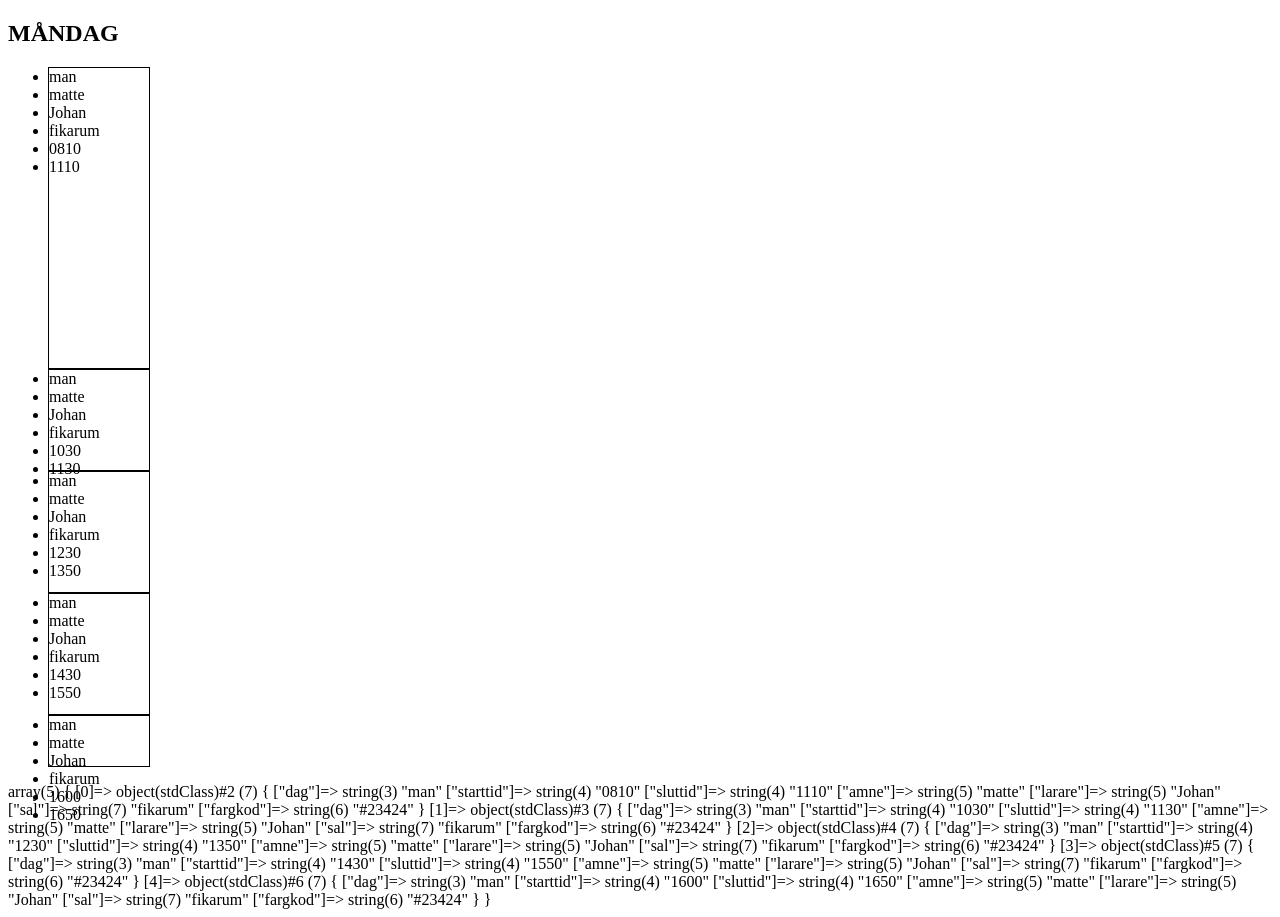
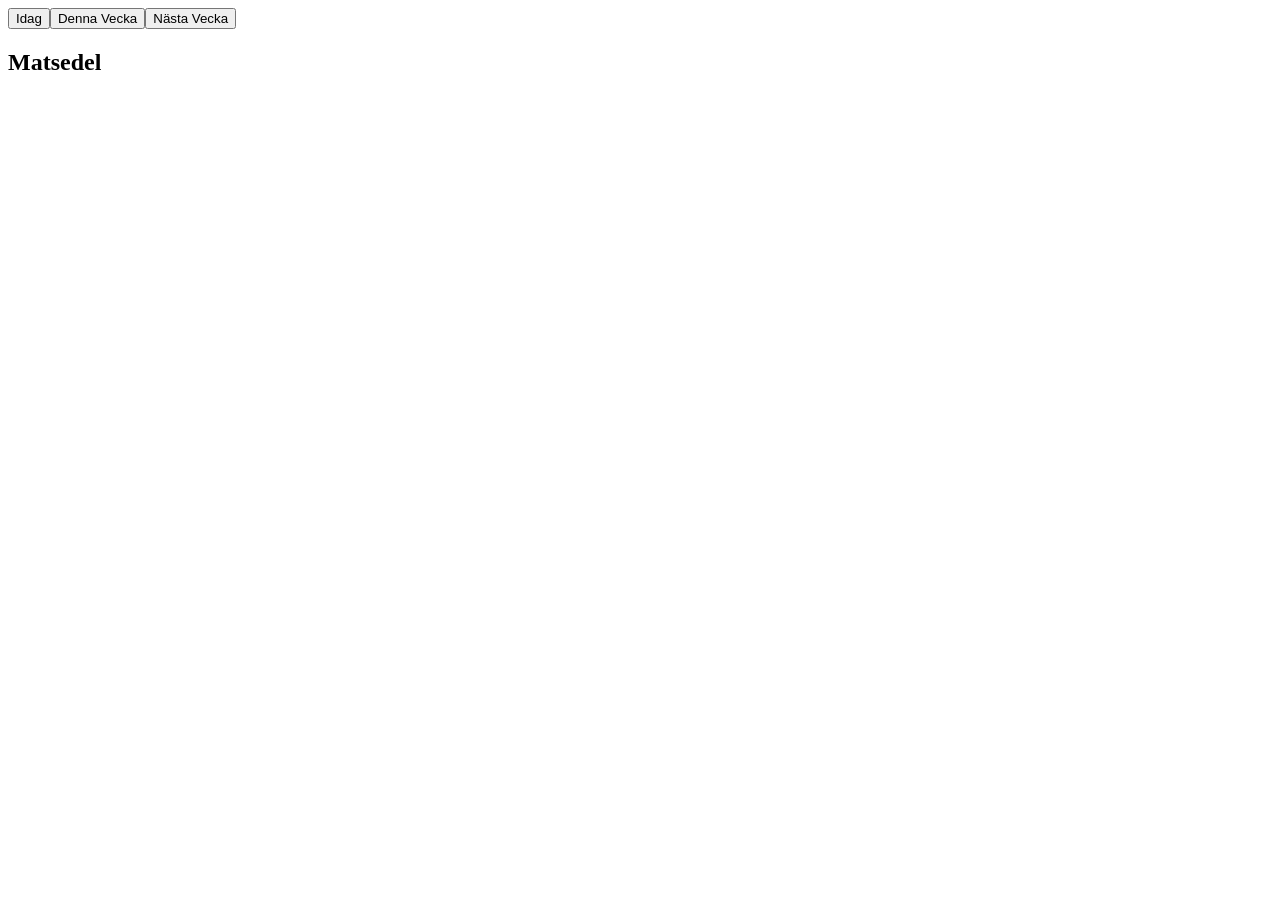
Before and after one commit to carekb684/berzan_app, a PHP site: page / in a window 1280 px wide. After the commit the page ends 70 px from the top, so only its background shows below. Run offline with PHP 8.4, Linux system fonts and the light colour scheme.

Commit message:
Första upggiften i php klar.

```diff
--- a/index.php
+++ b/index.php
@@ -1,45 +1,36 @@
-<!DOCTYPE html>
+<?php
+$schemaDag = array();
+        $schemaDag[] = array("dag" => "man", "datum" => "27/1", "mat" => "Järpar");
+        $schemaDag[] = array("dag" => "man", "datum" => "27/1", "mat" => "Järpar");
 
-<html>
-    <head>
-        <meta charset="UTF-8">
-        <title>schema</title>
-
-
-        <style>
-            .lektion{
-                border:solid thin black;
-                width:100px;
-            }
-
-        </style>
-    </head>
-    <body>
-        <?php
-        $schemaDag = array();
-        $schemaDag[] = array("dag" => "man", "starttid" => "0810", "sluttid" => "1110", "amne" => "matte",
-        "larare" => "Johan", "sal" => "fikarum", "fargkod" => "#23424");
-        $schemaDag[] = array("dag" => "man", "starttid" => "1030", "sluttid" => "1130", "amne" => "matte",
-        "larare" => "Johan", "sal" => "fikarum", "fargkod" => "#23424");
-        $schemaDag[] = array("dag" => "man", "starttid" => "1230", "sluttid" => "1350", "amne" => "matte",
-        "larare" => "Johan", "sal" => "fikarum", "fargkod" => "#23424");
-        $schemaDag[] = array("dag" => "man", "starttid" => "1430", "sluttid" => "1550", "amne" => "matte",
-        "larare" => "Johan", "sal" => "fikarum", "fargkod" => "#23424");
-        $schemaDag[] = array("dag" => "man", "starttid" => "1600", "sluttid" => "1650", "amne" => "matte",
-        "larare" => "Johan", "sal" => "fikarum", "fargkod" => "#23424");
         //5lektioner 1 dag
 
 
 
-
-        echo "<div id='schema_man'>";
-        echo "<h2> MÅNDAG </h2>";
+        echo "<input type='submit' name='idag' value='Idag'>";
+        echo "<input type='submit' name='vecka' value='Denna Vecka'>";
+        echo "<input type='submit' name='nstv' value='Nästa Vecka'>";
+        echo "<div id='matsedel'>";
+        echo "<h2> Matsedel </h2>";
         echo "<ul>";
 
 
-        foreach ($schemaDag as $lektion) {
-        $height = $lektion["sluttid"] - $lektion["starttid"];
-        echo "<div class='lektion' style='height:" . $height . "px;'>";
+
+
+
+
+
+
+
+
+
+
+
+
+
+        if(isset($_POST["idag"])){
+        foreach ($schemaDag as $lektion){
+        echo "<div class='lektion'>";
         echo"<li>" . $lektion["dag"] . "</li>";
         echo"<li>" . $lektion["amne"] . "</li>";
         echo"<li>" . $lektion["larare"] . "</li>";
@@ -48,34 +39,9 @@
         echo"<li>" . $lektion["sluttid"] . "</li>";
         echo "</div>";
         }
+        }
         echo "</ul>";
         echo "</div>";
 
 
-        $jsonrdy = json_encode($schemaDag);
-
-        $schemaDagNy = json_decode($jsonrdy);
-
-        var_dump($schemaDagNy);
-
-
-
-
-//        var text = '{"employees":[' +
-//        '{"firstName":"John","lastName":"Doe" },' +
-//        '{"firstName":"Anna","lastName":"Smith" },' +
-//        '{"firstName":"Peter","lastName":"Jones" }]}';
-
-
-
-
-
-        function getSchema($klass, $vecka) {
-
-        return $schemaDag;
-        }
-        ?>
-
-
-    </body>
-</html>
+?>
```
Also changed, not shown: indexxx.php (added, +81 -0 lines).
